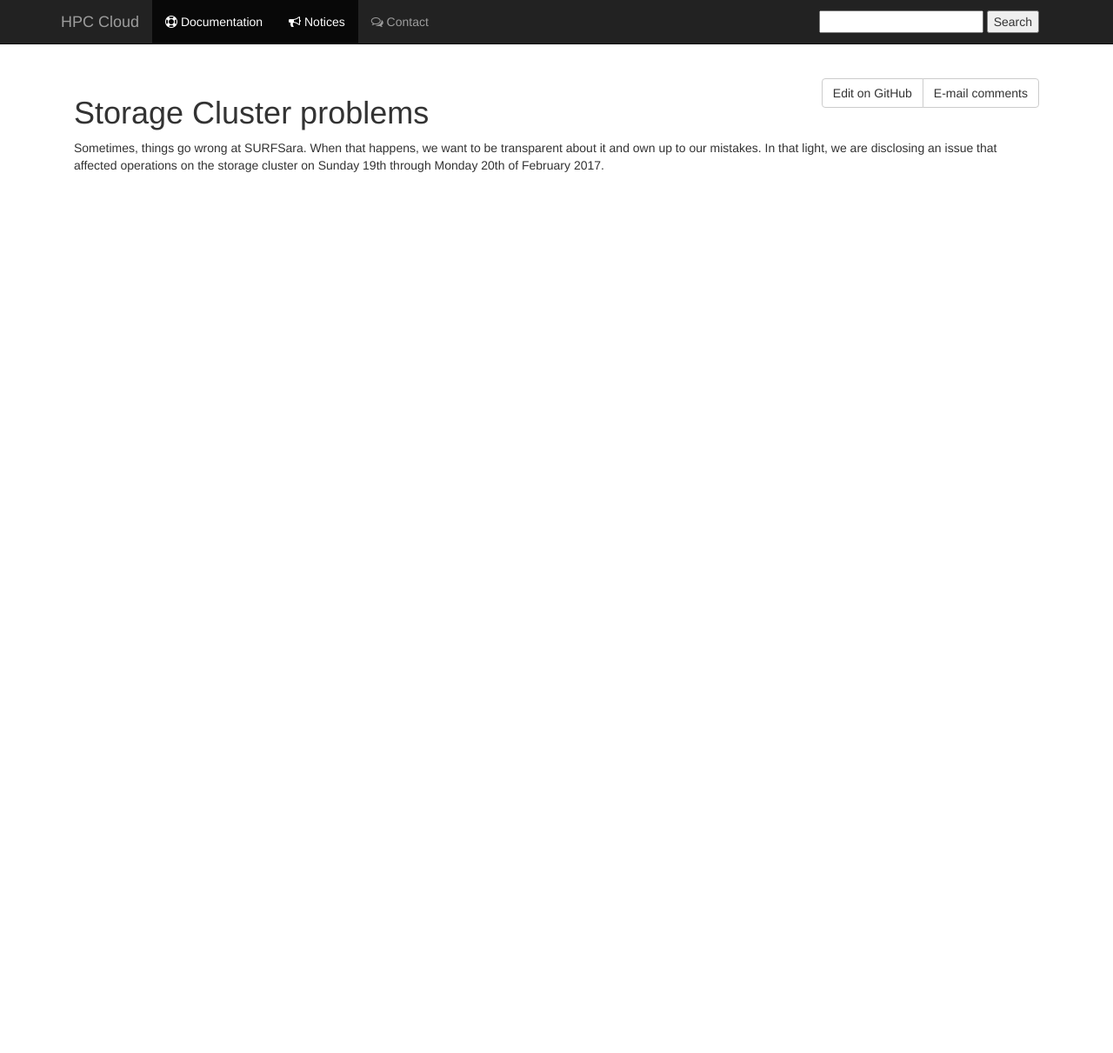
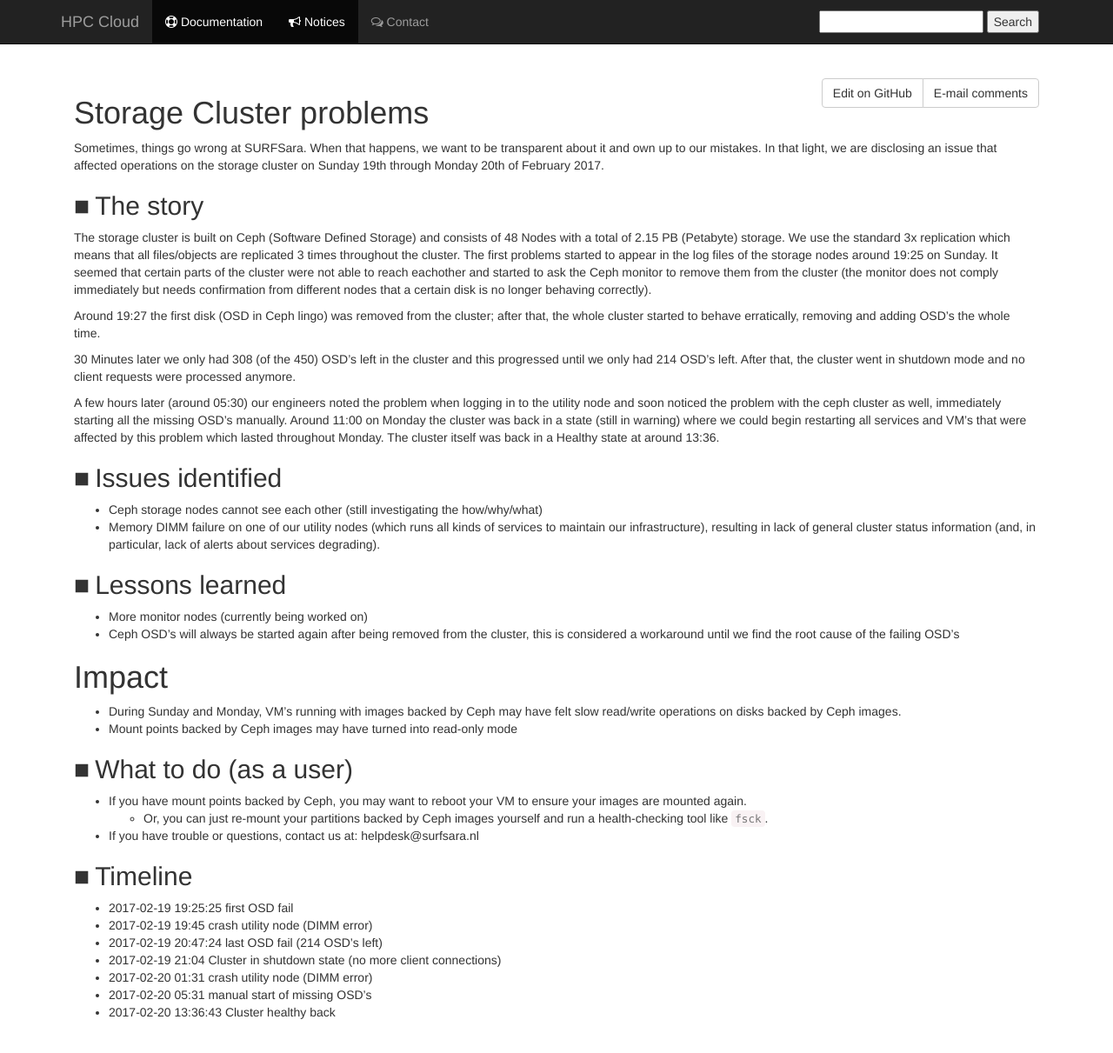
Before and after one commit to sara-nl/clouddocs, a Jekyll site: the page built from notices/ceph_osds_1.markdown, in a window 1280 px wide and 1224 px high. Shown: the top 1211 px of the window at 87% size. Built offline with Jekyll 4.4.1, drawn with Linux system fonts in a browser that asks for light colours; nearby versions of some CDN libraries; our own code applies the rules of GitHub Pages for plain Markdown files.

Commit message:
test
test

```diff
--- a/notices/ceph_osds_1.markdown
+++ b/notices/ceph_osds_1.markdown
@@ -5,3 +5,44 @@ layout: default
 # Storage Cluster problems
 
 Sometimes, things go wrong at SURFSara. When that happens, we want to be transparent about it and own up to our mistakes. In that light, we are disclosing an issue that affected operations on the storage cluster on Sunday 19th through Monday 20th of February 2017.
+
+## The story
+
+The storage cluster is built on Ceph (Software Defined Storage) and consists of 48 Nodes with a total of 2.15 PB (Petabyte) storage. We use the standard 3x replication which means that all files/objects are replicated 3 times throughout the cluster. The first problems started to appear in the log files of the storage nodes around 19:25 on Sunday. It seemed that certain parts of the cluster were not able to reach eachother and started to ask the Ceph monitor to remove them from the cluster (the monitor does not comply immediately but needs confirmation from different nodes that a certain disk is no longer behaving correctly).
+
+Around 19:27 the first disk (OSD in Ceph lingo) was removed from the cluster; after that, the whole cluster started to behave erratically, removing and adding OSD's the whole time.
+
+30 Minutes later we only had 308 (of the 450) OSD's left in the cluster and this progressed until we only had 214 OSD's left. After that, the cluster went in shutdown mode and no client requests were processed anymore.
+
+A few hours later (around 05:30) our engineers noted the problem when logging in to the utility node and soon noticed the problem with the ceph cluster as well, immediately starting all the missing OSD's manually. Around 11:00 on Monday the cluster was back in a state (still in warning) where we could begin restarting all services and VM's that were affected by this problem which lasted throughout Monday. The cluster itself was back in a Healthy state at around 13:36.
+
+## Issues identified
+
+* Ceph storage nodes cannot see each other (still investigating the how/why/what)
+* Memory DIMM failure on one of our utility nodes (which runs all kinds of services to maintain our infrastructure), resulting in lack of general cluster status information (and, in particular, lack of alerts about services degrading).
+
+## Lessons learned
+
+* More monitor nodes (currently being worked on)
+* Ceph OSD's will always be started again after being removed from the cluster, this is considered a workaround until we find the root cause of the failing OSD's
+
+# Impact
+
+* During Sunday and Monday, VM's running with images backed by Ceph may have felt slow read/write operations on disks backed by Ceph images.
+* Mount points backed by Ceph images may have turned into read-only mode
+
+## What to do (as a user)
+
+* If you have mount points backed by Ceph, you may want to reboot your VM to ensure your images are mounted again.
+  * Or, you can just re-mount your partitions backed by Ceph images yourself and run a health-checking tool like `fsck`.
+* If you have trouble or questions, contact us at: helpdesk@surfsara.nl
+
+## Timeline
+
+* 2017-02-19 19:25:25 first OSD fail
+* 2017-02-19 19:45 crash utility node (DIMM error)
+* 2017-02-19 20:47:24 last OSD fail (214 OSD's left)
+* 2017-02-19 21:04 Cluster in shutdown state (no more client connections)
+* 2017-02-20 01:31 crash utility node (DIMM error)
+* 2017-02-20 05:31 manual start of missing OSD's
+* 2017-02-20 13:36:43 Cluster healthy back
```
